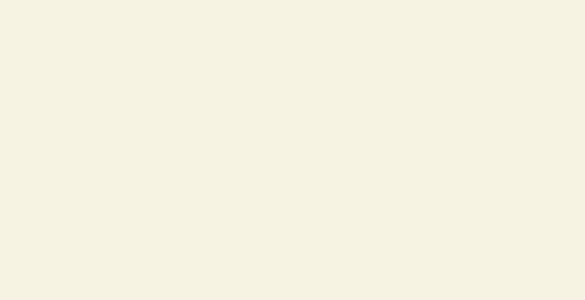
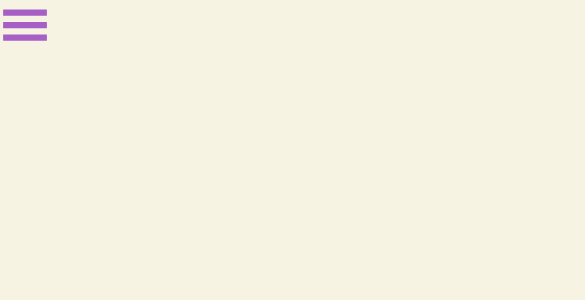
Before and after one commit to DSmith575/s2-23-hacker-news-nextjs-DSmith575, a Next.js app: page / in a window 390 px wide. Shown: the top 300 px of the page, 585 px wide, since content can reach past the window. Built offline with nearby package versions, Linux system fonts and the light colour scheme.

Commit message:
build(component): continuing work on responsive dropdown

```diff
--- a/components/navigation/navBar.jsx
+++ b/components/navigation/navBar.jsx
@@ -1,19 +1,30 @@
 import withNoSsr from '@/components/hooks/ssr/ssrWrapper.jsx';
 import NavButton from '@/components/navigation/navButton.jsx';
 import NavList from '@/components/navigation/navList.jsx';
+import NavDropDown from '@/components/navigation/navDropDown.jsx';
+import { useState } from 'react';
 
 const NavBar = () => {
+  const [mobile, setMobile] = useState(false);
+
+  const toggleMobile = () => {
+    setMobile(!mobile);
+  };
   return (
     <>
-      <nav className={'px-2 py-2 w-full invisible sm:invisible md:visible'}>
+      <nav className={'px-2 py-2 w-full'}>
         <div className={'flex md:justify-between'}>
-          <NavButton
-            route={'/'}
-            text={'Hacker News'}
-            color={'text-mint'}
-            hover={false}
-          />
-          <NavList />
+          <div className={'invisible sm:invisible md:visible'}>
+            <NavButton
+              route={'/'}
+              text={'Hacker News'}
+              color={'text-fontColBlack'}
+              hover={false}
+            />
+          </div>
+          <div className={`md:${toggleMobile}`} onChange={toggleMobile}>
+            {mobile ? <NavList /> : <NavDropDown />}
+          </div>
         </div>
       </nav>
     </>
--- a/components/navigation/navButton.jsx
+++ b/components/navigation/navButton.jsx
@@ -13,7 +13,7 @@ const NavButton = ({
     <>
       <Link href={`${route}`}>
         <div
-          className={`text-lg font-bold ${color}
+          className={`text-md font-bold ${color}
             ${
               hover
                 ? `hover:bg-blush hover:text-white rounded px-3`
--- /dev/null
+++ b/components/navigation/navDropDown.jsx
@@ -0,0 +1,25 @@
+import NavList from '@/components/navigation/navList.jsx';
+import { useState } from 'react';
+import { GiHamburgerMenu } from 'react-icons/gi';
+
+const NavDropDown = () => {
+  const [menuOpen, setMenuOpen] = useState(false);
+
+  const toggleMenu = () => {
+    setMenuOpen(!menuOpen);
+  };
+  return (
+    <>
+      <div
+        className={'text-grimace absolute top-0 left-0'}
+        onClick={toggleMenu}>
+        <GiHamburgerMenu size={50} />
+        <div className={'z-50'} onClick={toggleMenu}>
+          {menuOpen && <NavList />}
+        </div>
+      </div>
+    </>
+  );
+};
+
+export default NavDropDown;
--- a/components/navigation/navList.jsx
+++ b/components/navigation/navList.jsx
@@ -3,7 +3,7 @@ import NavButton from '@/components/navigation/navButton.jsx';
 const NavList = () => {
   return (
     <>
-      <ul className={'flex flex-row sm:invisible md:visible'}>
+      <ul className={`flex flex-col relative`}>
         <li>
           <NavButton
             route={'askStories'}
--- a/package.json
+++ b/package.json
@@ -23,6 +23,7 @@
     "postcss": "8.4.28",
     "react": "18.2.0",
     "react-dom": "18.2.0",
+    "react-icons": "^4.10.1",
     "tailwindcss": "3.3.3"
   },
   "devDependencies": {
--- a/tailwind.config.js
+++ b/tailwind.config.js
@@ -9,6 +9,7 @@ module.exports = {
     extend: {
       colors: {
         primaryColor: '#64ff00',
+        fontColBlack: '#333',
         radish: '#c75c38',
         darkPinkColor: '#bf4f74',
         greenBlueColor: '#42b0bd',
```
Also changed, not shown: 1 other file (tests, documents, lock files or other folders).
